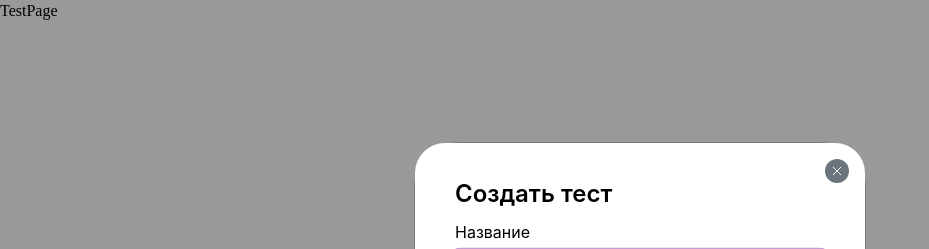
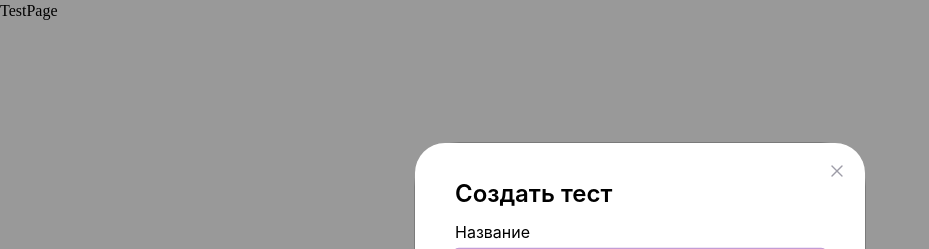
Before and after one commit to os-nsu/ostest-front, a React (Vite) app: page /tests in a window 1280 px wide. Shown: the top 249 px of the page, without its empty margins (0-929 px from the left). Built offline with nearby package versions, Linux system fonts and the light colour scheme.

Commit message:
12200 edit ModalCreateTest: set styles for icon

```diff
--- a/src/components/modals/ModalCreateTest/ModalCreateTest.tsx
+++ b/src/components/modals/ModalCreateTest/ModalCreateTest.tsx
@@ -3,11 +3,18 @@ import { Dialog } from 'primereact/dialog';
 import styles from '@styles/components/ModalCreateTest.module.scss';
 import { Button } from 'primereact/button';
 import IconClose from '@public/close.svg';
+import { useState } from 'react';
 
-export default function ModalCreateTest() {
+interface ModalCreateTestProps {
+  displayed?: boolean;
+}
+
+export default function ModalCreateTest({ displayed }: ModalCreateTestProps) {
+  const [isDisplayed, setDisplayed] = useState(displayed);
+
   return (
     <Dialog
-      visible={true}
+      visible={isDisplayed}
       onHide={() => {}}
       className={styles.wrapper}
       content={() => (
@@ -17,9 +24,8 @@ export default function ModalCreateTest() {
           <Button
             className={styles.close}
             icon={<img src={IconClose} alt="" />}
-            severity="secondary"
-            raised={false}
             rounded
+            onClick={() => setDisplayed(false)}
           />
         </div>
       )}
--- a/src/pages/TestsPage.tsx
+++ b/src/pages/TestsPage.tsx
@@ -4,7 +4,7 @@ export default function TestsPage() {
   return (
     <div>
       TestPage
-      <ModalCreateTest />
+      <ModalCreateTest displayed />
     </div>
   );
 }
--- a/src/styles/components/ModalCreateTest.module.scss
+++ b/src/styles/components/ModalCreateTest.module.scss
@@ -19,13 +19,18 @@
     }
 
     & .close {
+      background-color: transparent;
       width: 24px;
       height: 24px;
-      padding: 6px;
+      padding: 4px;
 
       position: absolute;
       top: 16px;
       right: 16px;
+
+      &:hover {
+        background-color: #ECEBF9;
+      }
     }
   }
 }
```
Also changed, not shown: public/close.svg.
